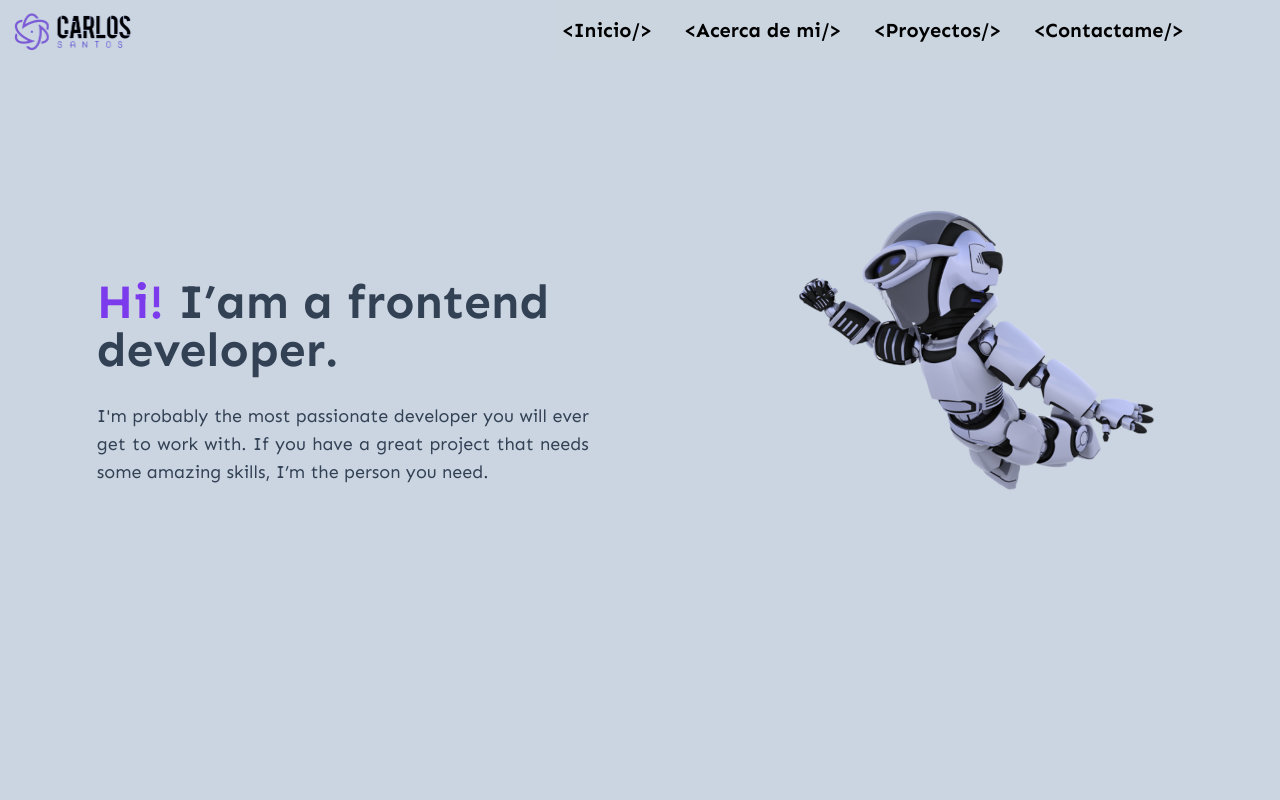
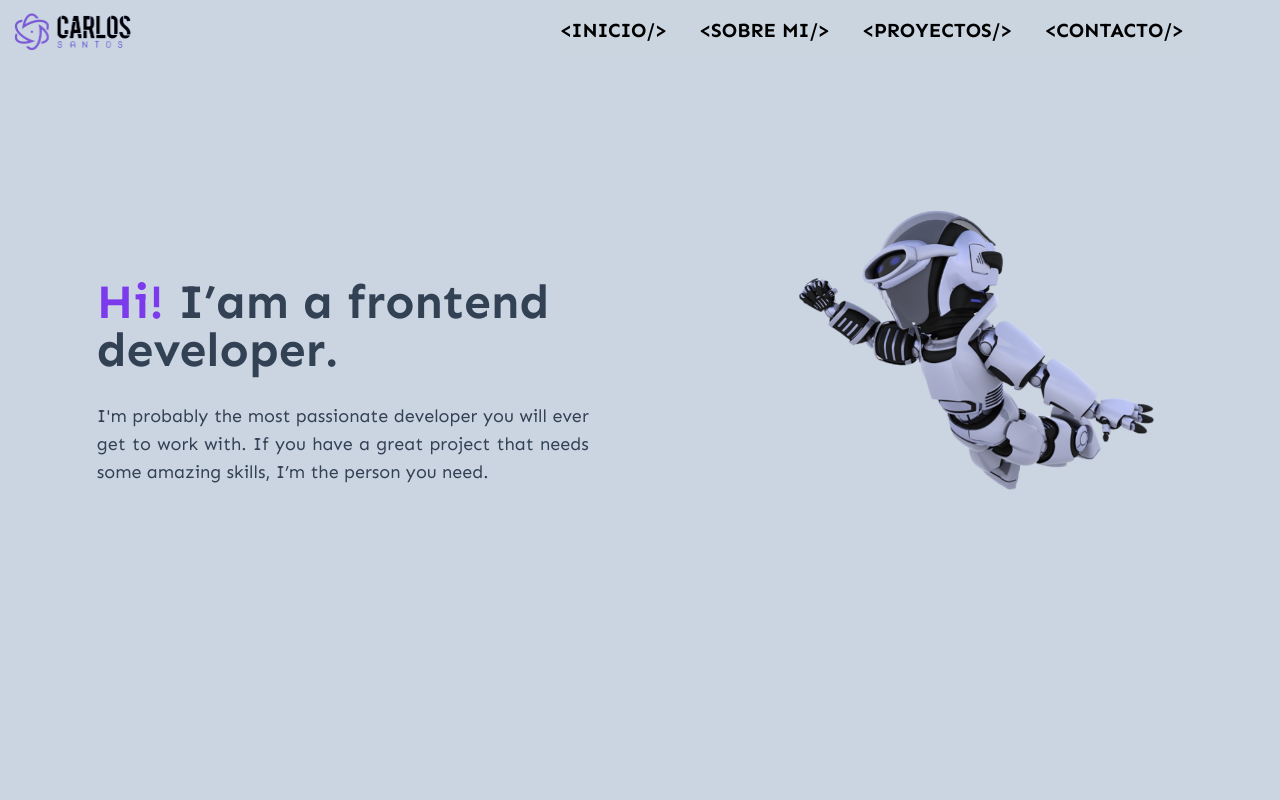
Before and after one commit to carlos-santos-tadeo/Portafolio, a React (Vite) app: page / in a window 1280 px wide. Shown: the top 800 px of the page. Built offline with nearby package versions, Linux system fonts and the light colour scheme.

Commit message:
change-to-uppercase-navbar

```diff
--- a/src/components/Navbar.jsx
+++ b/src/components/Navbar.jsx
@@ -31,28 +31,28 @@ const Navbar = () => {
         <span className="hover:bg-violet-600 flex hover:text-white hover:rounded-md p-4 duration-200 pl-2">
           {"<"}
           <a href="#" onClick={handleShowNav}>
-            Inicio
+            INICIO
           </a>
           {"/>"}
         </span>
         <span className="hover:bg-violet-600 flex hover:text-white hover:rounded-md p-4 duration-200 pl-2">
           {"<"}
           <a href="#about_me" onClick={handleShowNav}>
-            Acerca de mi
+            SOBRE MI
           </a>
           {"/>"}
         </span>
         <span className="hover:bg-violet-600 flex hover:text-white hover:rounded-md p-4 duration-200 pl-2">
           {"<"}
           <a href="#project" onClick={handleShowNav}>
-            Proyectos
+            PROYECTOS
           </a>
           {"/>"}
         </span>
         <span className="hover:bg-violet-600 flex hover:text-white hover:rounded-md p-4 duration-200 pl-2">
           {"<"}
           <a href="#footer" onClick={handleShowNav}>
-            Contactame
+            CONTACTO
           </a>
           {"/>"}
         </span>
```
